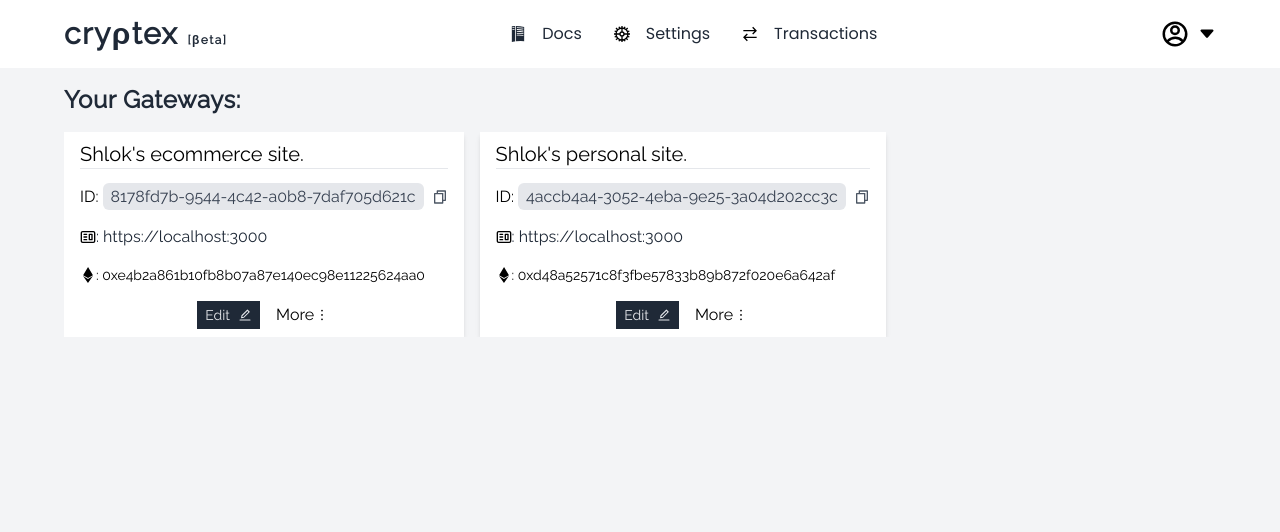
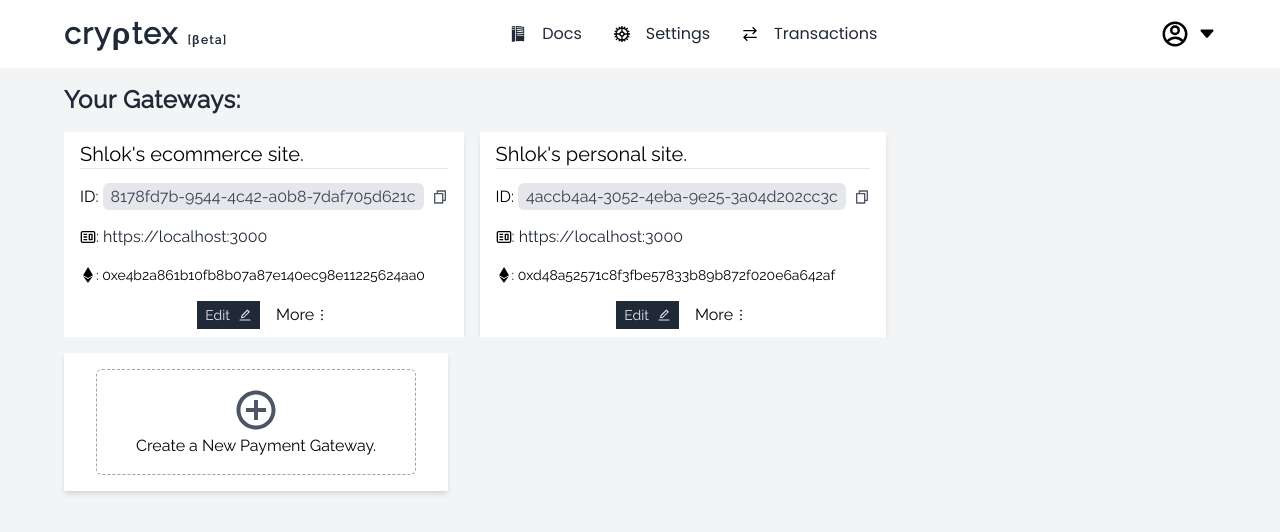
Before and after one commit to shl0k28/graphene-pay, a React (Create React App) app: page /dashboard in a window 1280 px wide. Shown: the top 532 px of the page. Built offline with nearby package versions, Linux system fonts and the light colour scheme; no server answers; sample sign-in values are in the browser's storage; what @portis/web3 would draw is missing.

Commit message:
New Gateway Card

```diff
--- a/src/components/dashboard/UserApps.tsx
+++ b/src/components/dashboard/UserApps.tsx
@@ -2,9 +2,9 @@ import React from 'react'
 import { SiEthereum } from 'react-icons/si'
 import { CgWebsite } from 'react-icons/cg'
 import { v4 as uuidv4} from 'uuid'
-import { GrCopy } from 'react-icons/gr'
 import { RiFileCopyLine } from 'react-icons/ri'
 import { AiOutlineEdit, AiOutlineMore } from 'react-icons/ai'
+import { IoMdAddCircleOutline } from 'react-icons/io'
 
 const gateways = [
     {
@@ -35,7 +35,7 @@ const UserApps: React.FC = () => {
             <h1 className="font-semibold text-2xl text-gray-800 tracking-wide">
                 Your Gateways:
             </h1>
-            <section>
+            <section className="space-y-4">
                 <div className="flex space-x-4 overflow-x-auto">
                     {
                         gateways.map((app) => {
@@ -67,6 +67,16 @@ const UserApps: React.FC = () => {
                         })
                     }
                 </div>
+                <div className="bg-white shadow-md px-8 py-4 max-w-sm">
+                    <div className="border border-dashed border-gray-400 p-4 rounded-md cursor-pointer hover:bg-gray-50">
+                        <div className="flex justify-center">
+                            <IoMdAddCircleOutline className="text-5xl text-gray-600"/>
+                        </div>
+                        <p className="text-center">
+                            Create a New Payment Gateway.
+                        </p>
+                    </div>
+                </div>
             </section>
         </div>
     )
```
